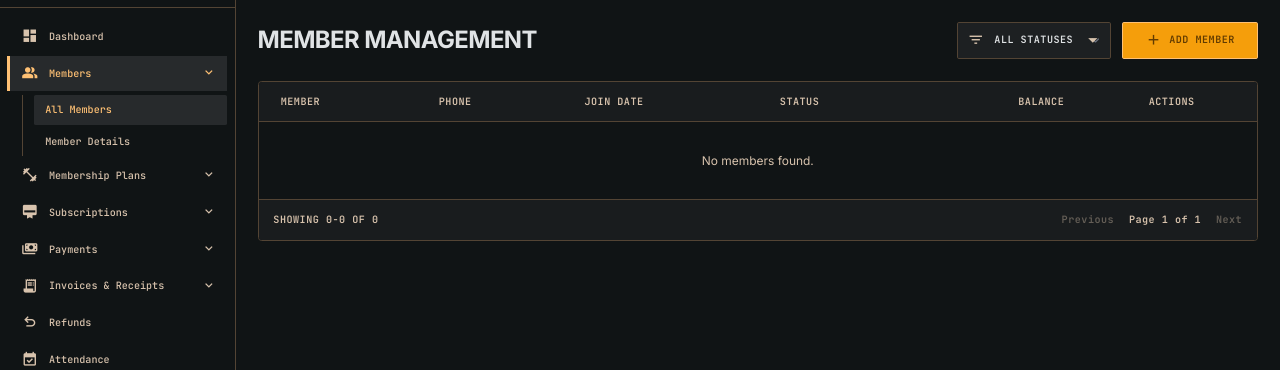
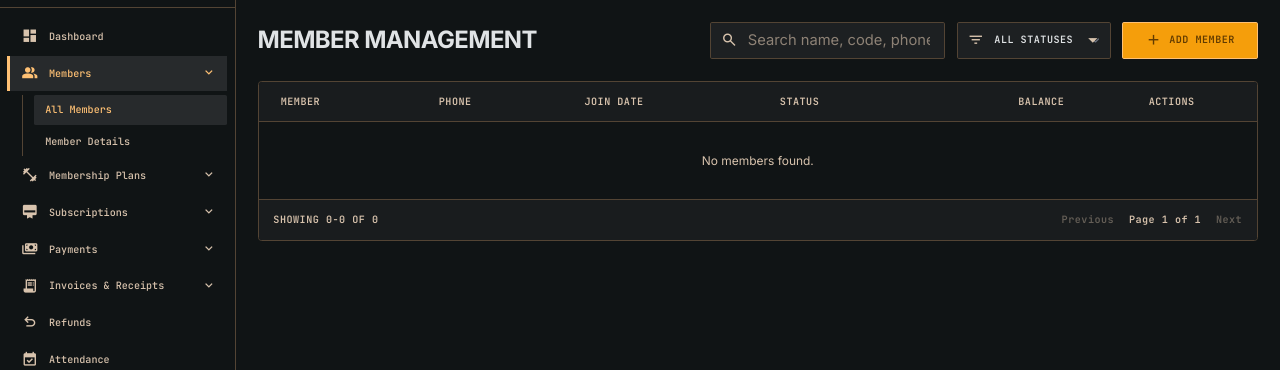
Before and after one commit to rawan-miaari9/Subscription-Membership-Management-System, a Django app: page /members/ in a window 1280 px wide. Shown: the part 59-429 px from the top of the page. Run offline with Django 5.2, Linux system fonts and the light colour scheme; some libraries are stand-ins or nearby versions.

Commit message:
Implement Member Search (SMM2-139)

```diff
--- a/managementSystem/core/views.py
+++ b/managementSystem/core/views.py
@@ -1,6 +1,7 @@
 from django.contrib import messages
 from django.core.paginator import Paginator
 from django.db import IntegrityError, connection
+from django.db.models import Q
 from django.shortcuts import redirect, render
 
 from .forms import MemberForm
@@ -13,14 +14,32 @@ def dashboard_view(request):
     return render(request, "dashboard/index.html")
 
 def members_view(request):
+    search_query = request.GET.get('q', '').strip()
+
     # Newest members first — the most useful default for an admin glancing at
     # who just joined; '-id' breaks ties for same-day joins deterministically.
     members_qs = Member.objects.all().order_by('-join_date', '-id')
+    if search_query:
+        members_qs = members_qs.filter(
+            Q(full_name__icontains=search_query)
+            | Q(member_code__icontains=search_query)
+            | Q(phone__icontains=search_query)
+            | Q(email__icontains=search_query)
+        )
+
     paginator = Paginator(members_qs, 20)
     page_obj = paginator.get_page(request.GET.get('page'))
+
+    # Preserve the search query across Previous/Next links (drop 'page' — the link supplies its own).
+    filters_querydict = request.GET.copy()
+    filters_querydict.pop('page', None)
+    filters_querystring = filters_querydict.urlencode()
+
     context = {
         'members': page_obj.object_list,
         'page_obj': page_obj,
+        'search_query': search_query,
+        'filters_querystring': filters_querystring,
     }
     return render(request, "members/list.html", context)
 
--- a/managementSystem/templates/members/list.html
+++ b/managementSystem/templates/members/list.html
@@ -18,6 +18,10 @@
 <div class="flex flex-col md:flex-row justify-between items-start md:items-center gap-4">
 <h2 class="font-headline-lg text-headline-lg text-on-surface uppercase tracking-tight">MEMBER MANAGEMENT</h2>
 <div class="flex items-center gap-3">
+<form method="get" class="relative">
+<span class="material-symbols-outlined absolute left-3 top-1/2 -translate-y-1/2 text-on-surface-variant text-[18px] pointer-events-none">search</span>
+<input type="text" name="q" value="{{ search_query }}" placeholder="Search name, code, phone, email…" class="bg-surface-container border border-outline-variant rounded h-10 pl-10 pr-4 py-0 text-on-surface font-body-sm w-56 sm:w-64 focus:ring-1 focus:ring-primary focus:border-primary outline-none placeholder:text-on-surface-variant/60" />
+</form>
 <div class="relative">
 <span class="material-symbols-outlined absolute left-3 top-1/2 -translate-y-1/2 text-on-surface-variant text-[18px]">filter_list</span>
 <select data-status-filter class="appearance-none bg-surface-container border border-outline-variant rounded h-10 pl-10 pr-10 py-0 text-on-surface font-label-caps text-label-caps uppercase focus:ring-1 focus:ring-primary focus:border-primary outline-none cursor-pointer">
@@ -91,17 +95,20 @@
 </table>
 </div>
 <!-- Pagination Footer -->
-<div class="border-t border-outline-variant bg-surface-container-low p-4 flex justify-between items-center">
-<span class="font-label-caps text-label-caps text-on-surface-variant uppercase">Showing {{ page_obj.start_index }}-{{ page_obj.end_index }} of {{ page_obj.paginator.count }}</span>
+<div class="border-t border-outline-variant bg-surface-container-low p-4 flex flex-wrap justify-between items-center gap-2">
+<span class="font-label-caps text-label-caps text-on-surface-variant uppercase">
+Showing {{ page_obj.start_index }}-{{ page_obj.end_index }} of {{ page_obj.paginator.count }}{% if search_query %} for "{{ search_query }}"{% endif %}
+{% if search_query %} · <a href="{% url 'members' %}" class="text-primary hover:underline normal-case">Clear search</a>{% endif %}
+</span>
 <div class="flex gap-4">
 {% if page_obj.has_previous %}
-<a href="?page={{ page_obj.previous_page_number }}" class="font-label-caps text-label-caps text-on-surface-variant hover:text-primary transition-colors">Previous</a>
+<a href="?{% if filters_querystring %}{{ filters_querystring }}&{% endif %}page={{ page_obj.previous_page_number }}" class="font-label-caps text-label-caps text-on-surface-variant hover:text-primary transition-colors">Previous</a>
 {% else %}
 <span class="font-label-caps text-label-caps text-on-surface-variant/40">Previous</span>
 {% endif %}
 <span class="font-label-caps text-label-caps text-on-surface-variant">Page {{ page_obj.number }} of {{ page_obj.paginator.num_pages }}</span>
 {% if page_obj.has_next %}
-<a href="?page={{ page_obj.next_page_number }}" class="font-label-caps text-label-caps text-on-surface-variant hover:text-primary transition-colors">Next</a>
+<a href="?{% if filters_querystring %}{{ filters_querystring }}&{% endif %}page={{ page_obj.next_page_number }}" class="font-label-caps text-label-caps text-on-surface-variant hover:text-primary transition-colors">Next</a>
 {% else %}
 <span class="font-label-caps text-label-caps text-on-surface-variant/40">Next</span>
 {% endif %}
```
